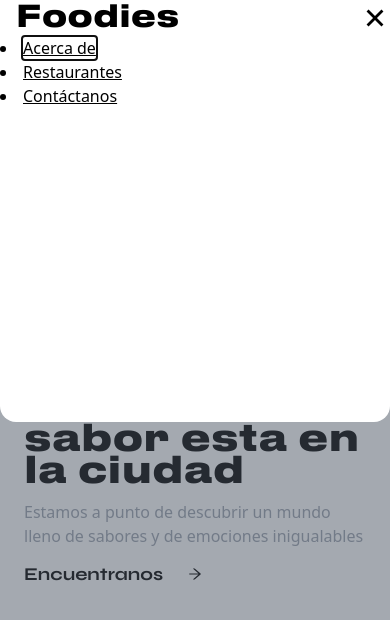
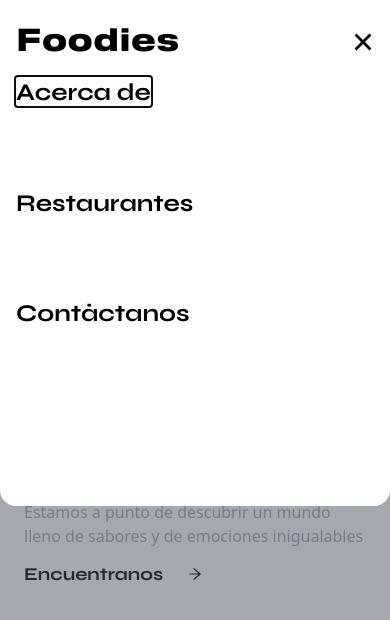
Before and after one commit to AlejandroPinto99/foodies-landing-page, a React (Create React App) app in the folder foodies/: page / in a window 390 px wide. Both pictures are taken after a click on the icon 359 px from the left and 41 px from the top of the page. Shown: the top 620 px of the page. Built offline with nearby package versions, Linux system fonts and the light colour scheme.

Commit message:
Home functioning well for phone view

```diff
--- a/foodies/src/Components/Home.js
+++ b/foodies/src/Components/Home.js
@@ -2,15 +2,16 @@ import NavBar from  './Navigation/NavBar'
 
 
 import figure from '../assets/images/Subtract.svg'
+import rectangle from '../assets/images/bg_text.svg'
 import {AiOutlineArrowRight} from 'react-icons/ai'
 import hamburger from '../assets/images/hero_hamburger.png'
 
 const Home = () => {
     return(
         <div>
-            <div className="fixed z-0">
+            <div className="z-0">
                 <img src={figure} alt="subtract"
-                    className="h-96 ml-3 "
+                    className="absolute h-96  top-0 right-0"
                 />
             </div>
 
@@ -25,7 +26,13 @@ const Home = () => {
                 <div>
                 </div>
                 <div className="mt-10">
-                    <h2 className="home-tittle text-4xl leading-8 px-3 mx-3">Un nuevo sabor esta en la ciudad</h2>
+                    <div>
+                        <h2 className="home-tittle relative z-10 text-4xl leading-8 px-3 mx-3">
+                            Un nuevo sabor esta en la ciudad
+                            </h2>
+                        <img src={rectangle} alt="rectangle"
+                        className="absolute z-0 h-10 top-3/4 left-4"/>
+                    </div>
                     <p
                     className="font-body font-normal text-m leading-6 px-3 mx-3 mt-3 text-gray-400 ">
                         Estamos a punto de descubrir un mundo lleno de sabores y de emociones inigualables
--- a/foodies/src/Components/Navigation/DesktopNav.js
+++ b/foodies/src/Components/Navigation/DesktopNav.js
@@ -1,9 +1,8 @@
-import NavLinks from './NavLinks'
+
 
 const Desktop = () => {
     return(
         <div>
-            <NavLinks />
         </div>
     )
 }
--- a/foodies/src/Components/Navigation/MobileNav.js
+++ b/foodies/src/Components/Navigation/MobileNav.js
@@ -14,7 +14,7 @@ const MobileNav = () => {
                 {
                  nav ? (
                     <div>
-                        <MobileNavExtended isOpen={nav} closeDialog={() => setNav(false)} />
+                        <MobileNavExtended isOpen={nav} closeDialog={() => setNav(false)}/>
                     </div>
                     ) : null
                 }
--- a/foodies/src/Components/Navigation/MobileNavExtended.js
+++ b/foodies/src/Components/Navigation/MobileNavExtended.js
@@ -1,8 +1,5 @@
-import { useState } from 'react'
 import { Dialog } from '@headlessui/react'
 import { IoCloseSharp } from 'react-icons/io5'
-
-import NavLinks from './NavLinks'
 
 const MobileNavExtended =(props) => {
 
@@ -11,12 +8,24 @@ const MobileNavExtended =(props) => {
     open={props.isOpen} onClose={props.closeDialog}>
       <Dialog.Overlay />
             <div className="h-full w-full  bg-gray-600 bg-opacity-50">
-                <div className=" h-2/4 w-full bg-white rounded-b-2xl">
-                    <div className="flex flex-row justify-between items-center">
+                <div className=" h-3/5 w-full bg-white rounded-b-2xl">
+                    <div className="flex flex-row justify-between items-center pt-6 pr-3">
                       <h1 className="ml-4 home-tittle text-3xl">Foodies</h1>
                       <IoCloseSharp size="30px" onClick={props.closeDialog} />
                     </div>
-                    <NavLinks />
+                    <div className="h-2/4 mt-4">
+                      <ul className="flex flex-col ml-4 justify-between h-full ">
+                          <li>
+                            <a href="/#acerda_de" className="links text-2xl">Acerca de</a>
+                          </li>
+                          <li>
+                            <a href="/#restaurantes" className="links text-2xl">Restaurantes</a>
+                          </li>
+                          <li>
+                            <a href="/#contactanos" className="links text-2xl">Contáctanos</a>
+                          </li>
+                      </ul>
+                    </div>
                 </div>
             </div>
     </Dialog>
--- a/foodies/src/Components/Navigation/NavBar.js
+++ b/foodies/src/Components/Navigation/NavBar.js
@@ -2,6 +2,7 @@ import MobileNav from "./MobileNav";
 import Desktop from "./DesktopNav";
 
 const NavBar = () => {
+
     return(
       <div className="my-2.5 mx-4">
           <div className=" hidden sm:visible">
--- a/foodies/src/Components/Navigation/NavLinks.js
+++ /dev/null
@@ -1,19 +0,0 @@
-const NavLinks = () => {
-    return(
-        <div>
-              <u>
-                <li>
-                   <a href="/#acerda_de">Acerca de</a>
-                </li>
-                <li>
-                   <a href="/#restaurantes">Restaurantes</a>
-                </li>
-                <li>
-                   <a href="/#contactanos">Contáctanos</a>
-                </li>
-            </u>
-        </div>
-    )
-}
-
-export default NavLinks;
--- a/foodies/src/index.css
+++ b/foodies/src/index.css
@@ -26,6 +26,7 @@
 
 
 
+
 @font-face {
   font-family: Druk-bold;
   src: url('./fonts/DrukTextWide/DrukTextWide-Bold.ttf');
```
Also changed, not shown: foodies/src/assets/images/bg_text.svg (added).
